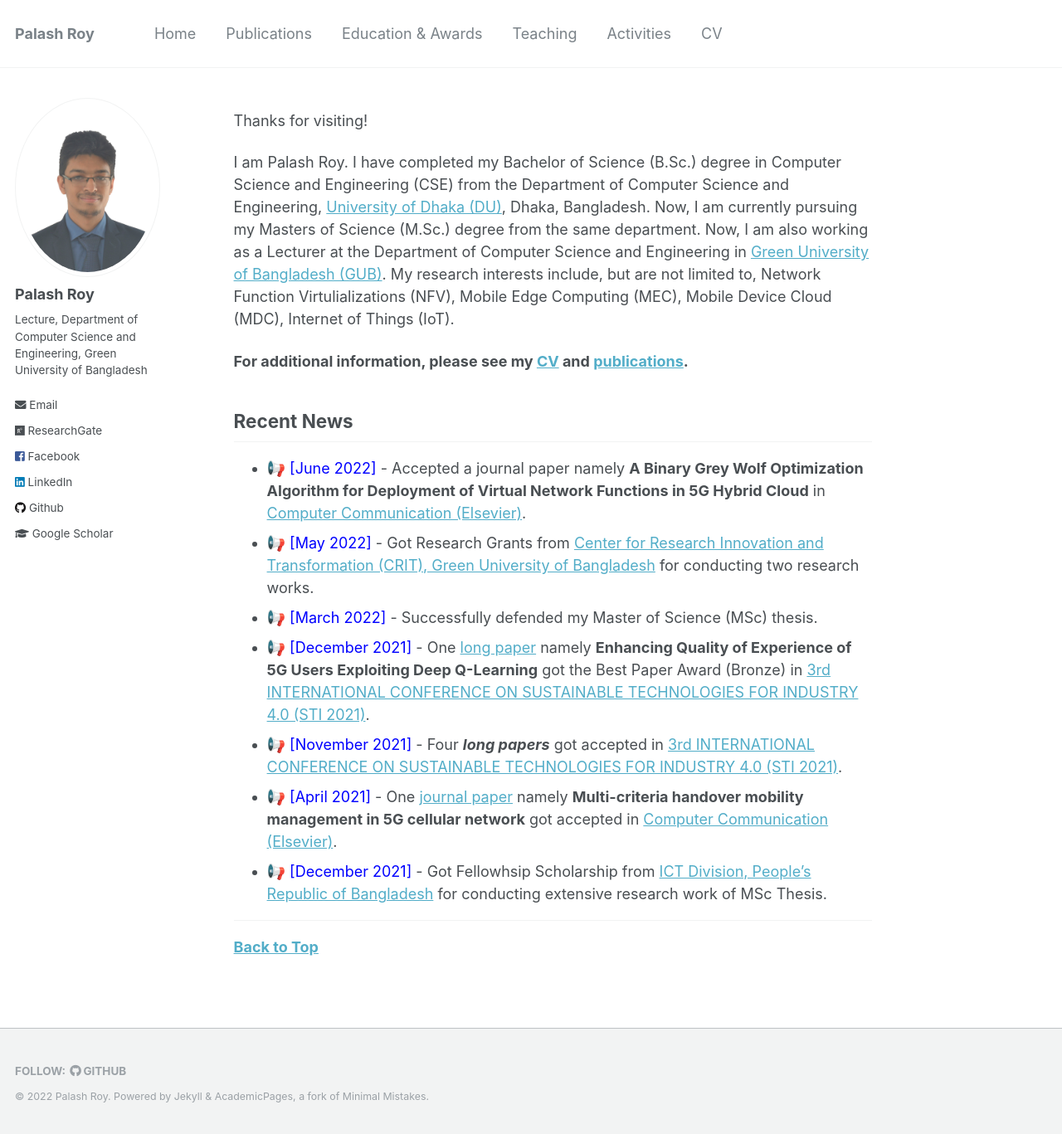
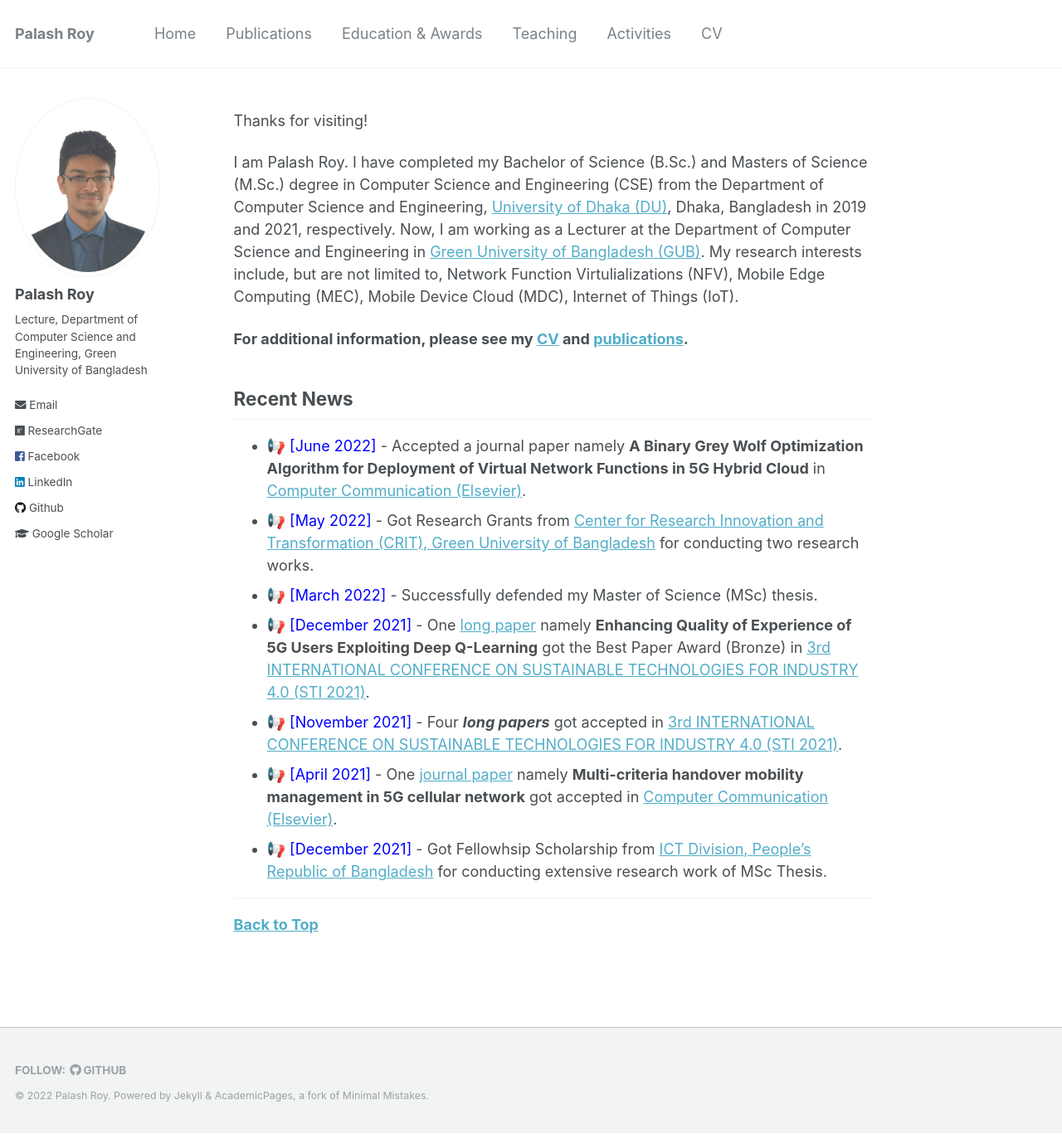
Before and after one commit to PalashRoy975/PalashRoy975.github.io, a Jekyll site: the page built from _pages/about.md, in a window 1280 px wide and 1367 px high. Shown: the whole window at 83% size. Built offline with Jekyll 4.4.1, drawn with Linux system fonts in a browser that asks for light colours.

Commit message:
Update about.md

```diff
--- a/_pages/about.md
+++ b/_pages/about.md
@@ -11,7 +11,7 @@ redirect_from:
 Thanks for visiting!
 
 
-I am Palash Roy. I have completed my Bachelor of Science (B.Sc.) degree in Computer Science and Engineering (CSE) from the Department of Computer Science and Engineering, [University of Dhaka (DU)](https://www.du.ac.bd/), Dhaka, Bangladesh. Now, I am currently pursuing my Masters of Science (M.Sc.) degree from the same department. Now, I am also working as a Lecturer at the Department of Computer Science and Engineering in [Green University of Bangladesh (GUB)](https://green.edu.bd/). My research interests include, but are not limited to, Network Function Virtulializations (NFV), Mobile Edge Computing (MEC), Mobile Device Cloud (MDC), Internet of Things (IoT).
+I am Palash Roy. I have completed my Bachelor of Science (B.Sc.) and Masters of Science (M.Sc.) degree in Computer Science and Engineering (CSE) from the Department of Computer Science and Engineering, [University of Dhaka (DU)](https://www.du.ac.bd/), Dhaka, Bangladesh in 2019 and 2021, respectively. Now, I am working as a Lecturer at the Department of Computer Science and Engineering in [Green University of Bangladesh (GUB)](https://green.edu.bd/). My research interests include, but are not limited to, Network Function Virtulializations (NFV), Mobile Edge Computing (MEC), Mobile Device Cloud (MDC), Internet of Things (IoT).
 
 **For additional information, please see my [CV](https://PalashRoy975.github.io/cv/) and [publications](https://PalashRoy975.github.io/publications/).**
 
```
